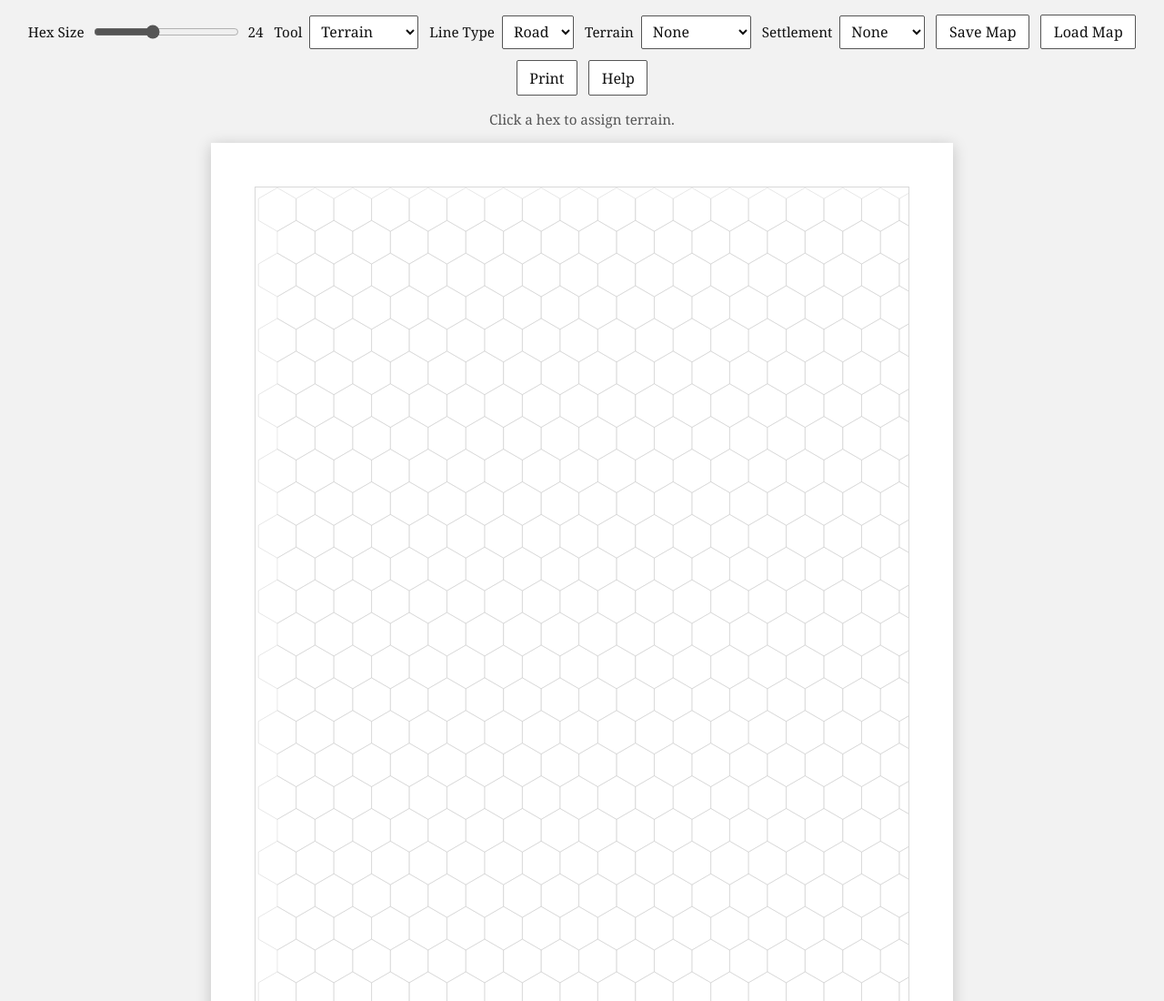
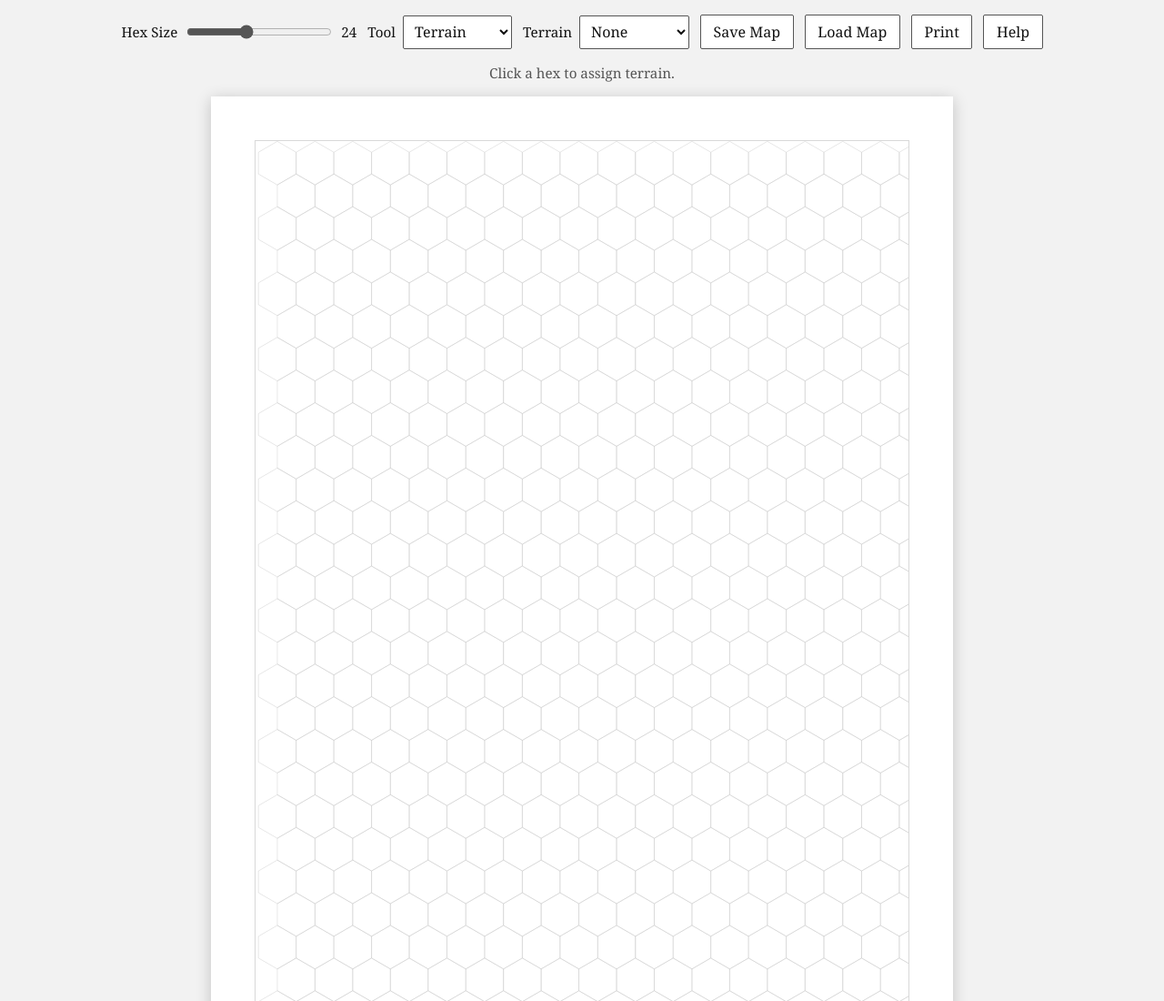
Before and after one commit to miles2912/maps, a plain HTML site: page index.html in a window 1280 px wide. Shown: the top 1100 px of the page at 91% size. Drawn offline with Linux system fonts and the light colour scheme.

Commit message:
Update index.html

```diff
--- a/index.html
+++ b/index.html
@@ -16,6 +16,10 @@
 
     * {
       box-sizing: border-box;
+    }
+
+    [hidden] {
+      display: none !important;
     }
 
     body {
@@ -326,7 +330,7 @@
         <option value="river">River</option>
       </select>
     </div>
-    <div class="field">
+    <div class="field" id="terrainField">
       <label for="terrain">Terrain</label>
       <select id="terrain">
         <option value="">None</option>
@@ -340,7 +344,7 @@
         <option value="T">Tundra</option>
       </select>
     </div>
-    <div class="field">
+    <div class="field" id="settlementField">
       <label for="settlement">Settlement</label>
       <select id="settlement">
         <option value="">None</option>
@@ -444,7 +448,9 @@
     const lineType = document.getElementById("lineType");
     const lineTypeField = document.getElementById("lineTypeField");
     const terrain = document.getElementById("terrain");
+    const terrainField = document.getElementById("terrainField");
     const settlement = document.getElementById("settlement");
+    const settlementField = document.getElementById("settlementField");
     const status = document.getElementById("status");
     const saveButton = document.getElementById("saveButton");
     const loadButton = document.getElementById("loadButton");
@@ -1128,7 +1134,18 @@
     }
 
     function updateToolControls() {
+      const prompts = {
+        terrain: "Click a hex to assign terrain.",
+        settlement: "Click a hex to place settlement. Right-click a settlement to name it.",
+        line: "Click points to draw. Double-click to finish.",
+        text: "Click the map to place text.",
+        delete: "Click text, settlement, road, or river to delete it."
+      };
+
+      terrainField.hidden = tool.value !== "terrain";
+      settlementField.hidden = tool.value !== "settlement";
       lineTypeField.hidden = tool.value !== "line";
+      status.textContent = prompts[tool.value] || prompts.terrain;
     }
 
     function openHelp() {
```
